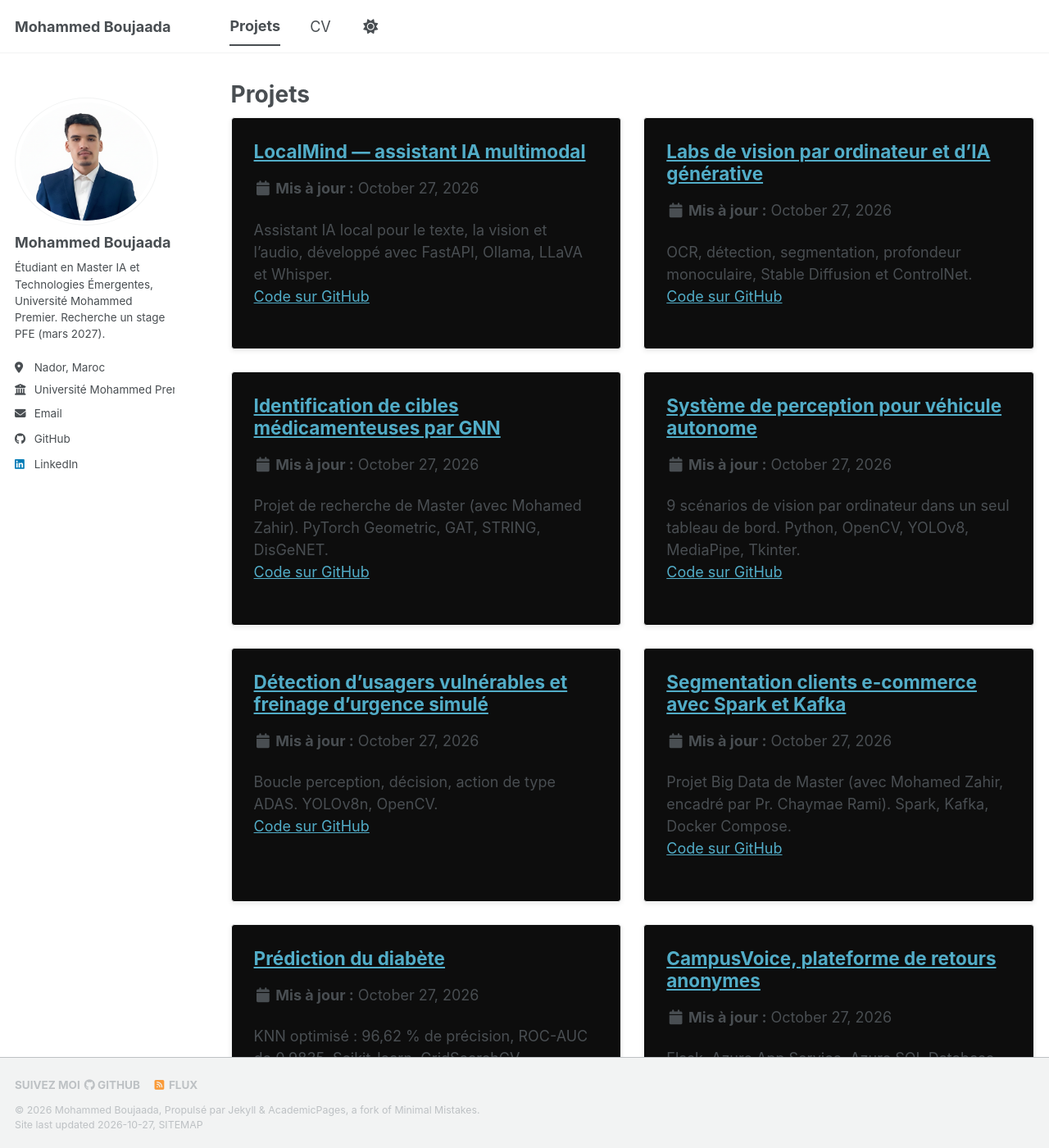
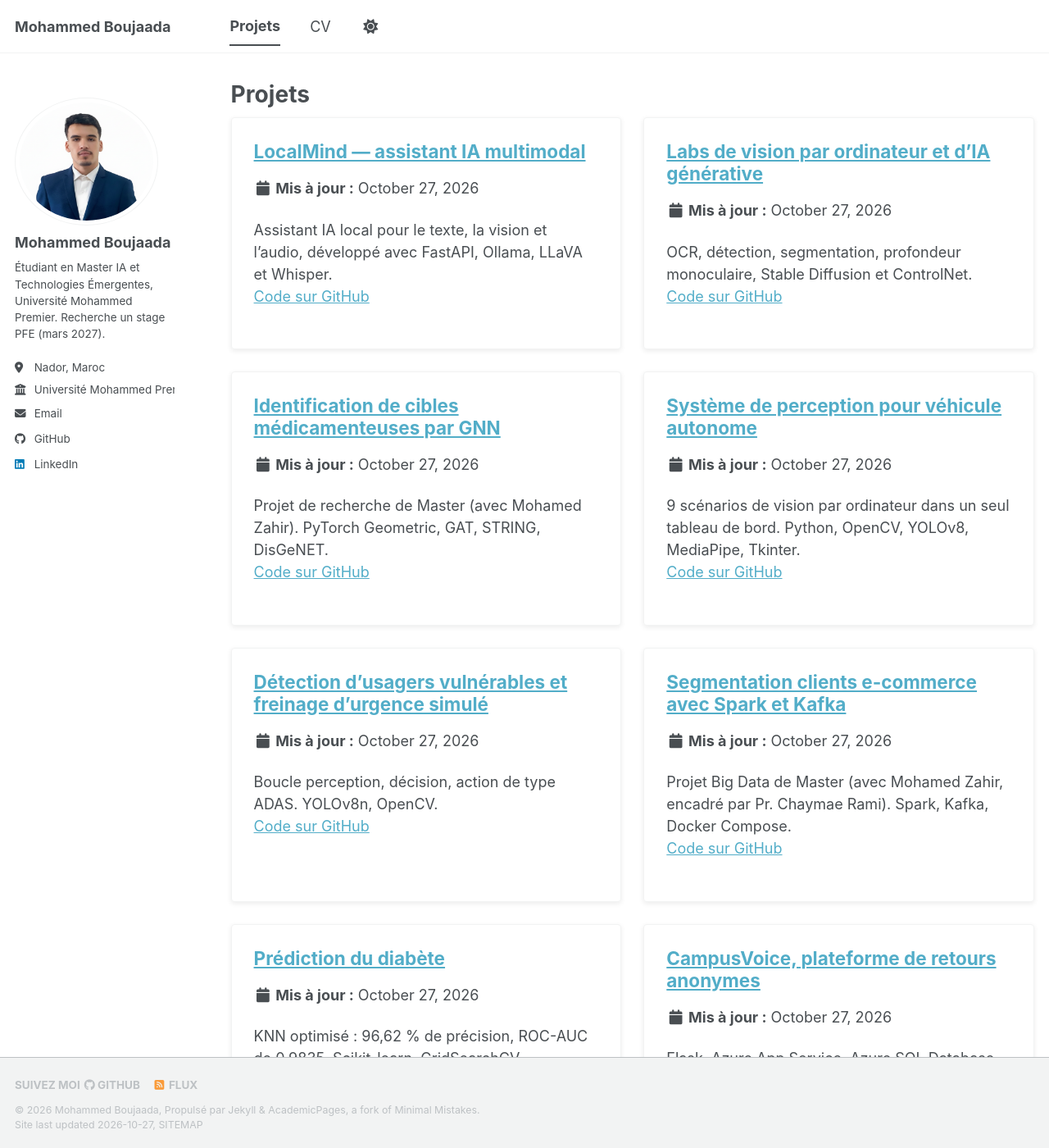
Before and after one commit to mohammed-boujaada/mohammed-boujaada.github.io, a Jekyll site: the page built from _pages/portfolio.md, in a window 1280 px wide and 1400 px high. Shown: the whole window at 82% size. Built offline with Jekyll 4.4.1, drawn with Linux system fonts in a browser that asks for light colours; a style sheet for code colours, icons or effects is not loaded.

Commit message:
Fix project cards theme colors
Co-authored-by: Copilot <223556219+Copilot@users.noreply.github.com>

```diff
--- a/_sass/layout/_archive.scss
+++ b/_sass/layout/_archive.scss
@@ -103,10 +103,11 @@
   padding: 1.5em;
   border: 1px solid var(--global-border-color);
   border-radius: $border-radius;
-  background: #0d0d0d;
+  background: var(--global-bg-color);
+  color: var(--global-text-color);
   box-shadow: 0 2px 6px rgba(#000, 0.08);
   cursor: pointer;
-  transition: transform 180ms ease, box-shadow 180ms ease, border-color 180ms ease;
+  transition: background-color 180ms ease, color 180ms ease, transform 180ms ease, box-shadow 180ms ease, border-color 180ms ease;
 
   &:hover,
   &:focus-visible {
```
